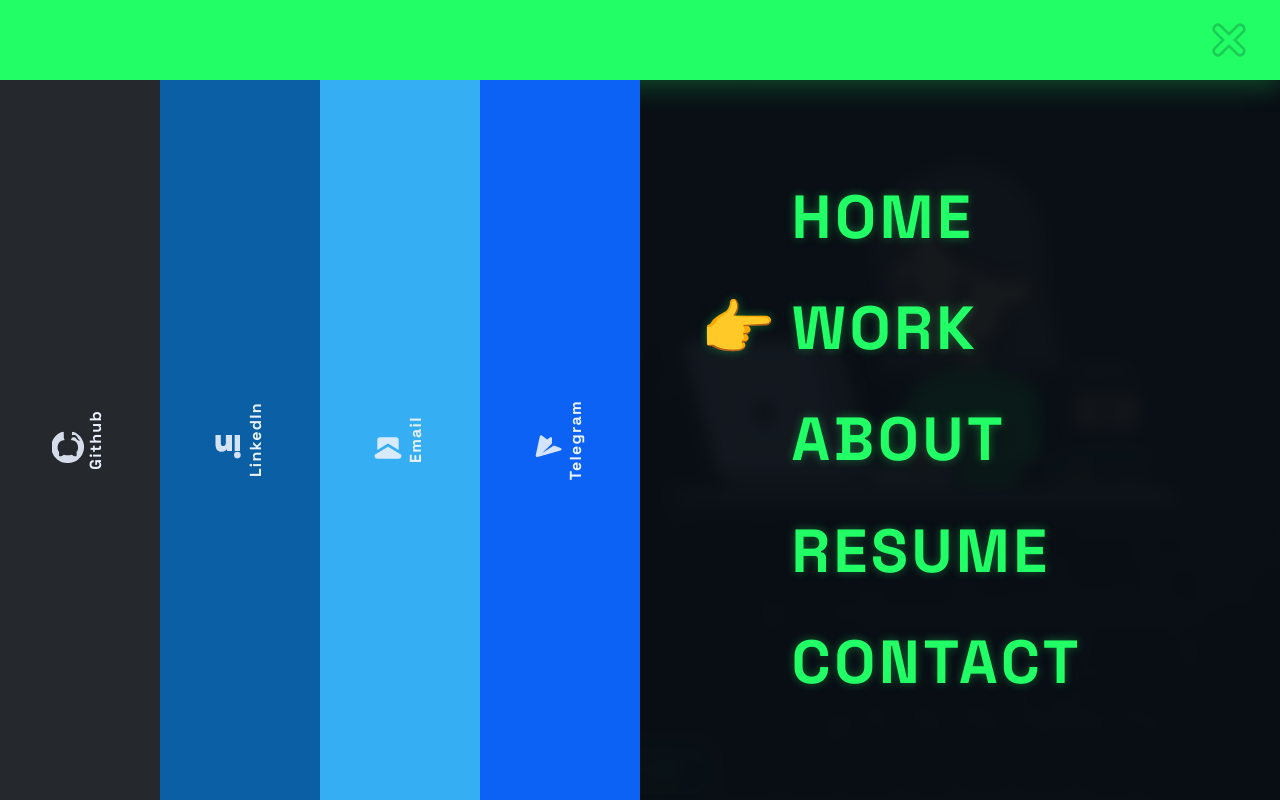
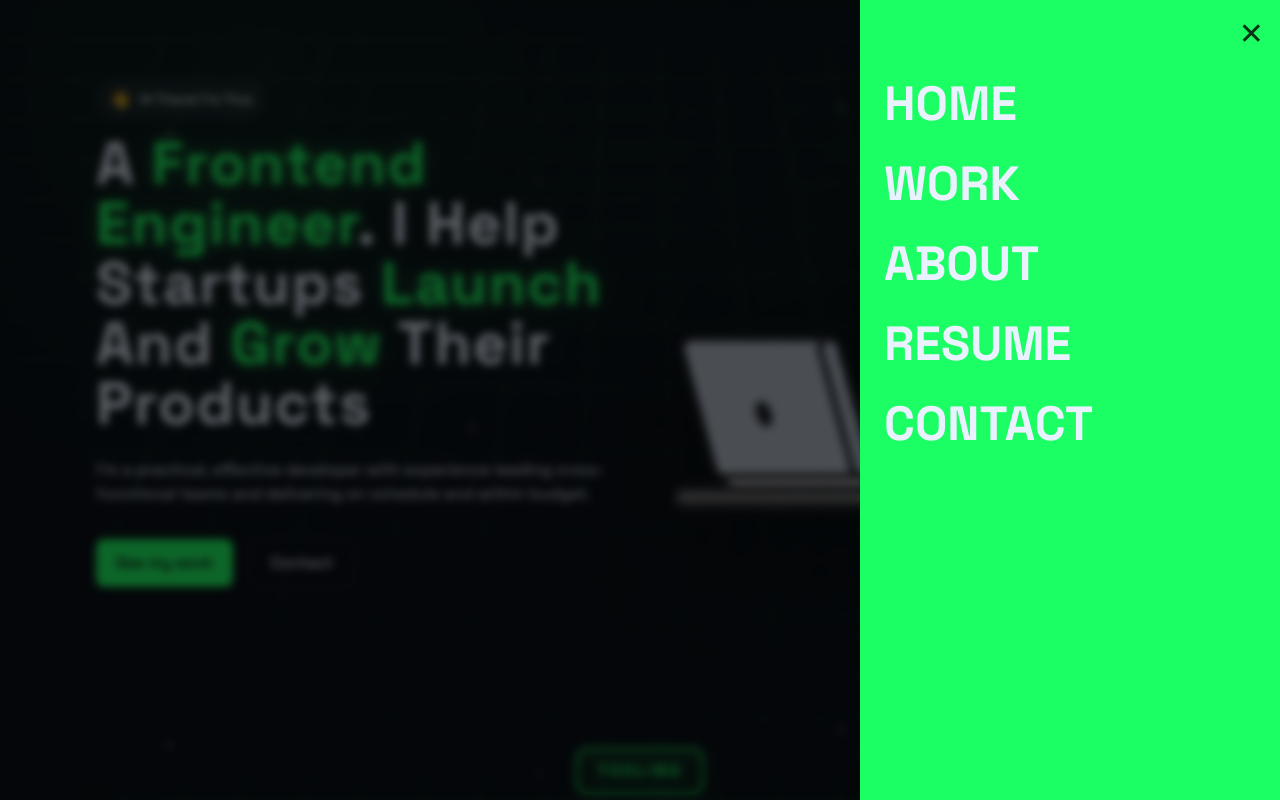
Before and after one commit to TINANOROUZI/portfolio-tina, a React (Vite) app: page / in a window 1280 px wide. Both pictures are taken after a click on the button "Open menu". Built offline with nearby package versions, Linux system fonts and the light colour scheme.

Commit message:
Update OverlayMenu.jsx

```diff
--- a/src/components/nav/OverlayMenu.jsx
+++ b/src/components/nav/OverlayMenu.jsx
@@ -1,121 +1,74 @@
-// src/components/nav/OverlayMenu.jsx
-import { useEffect, useState } from "react";
-
-/* --- Your official links --- */
-const LINKEDIN =
-  "https://www.linkedin.com/in/tinanorouzimoghaddam?utm_source=share&utm_campaign=share_via&utm_content=profile&utm_medium=ios_app";
-const GITHUB   = "https://github.com/TINANOROUZI";
-const EMAIL    = "mailto:tinanoruzi14@gmail.com";
-const TELEGRAM = "https://t.me/tinanoruzi";
-
-/* --- Inline icons --- */
-const Ico = {
-  GitHub: (p) => (
-    <svg viewBox="0 0 24 24" fill="currentColor" {...p}>
-      <path d="M12 .5a12 12 0 0 0-3.79 23.4c.6.11.82-.26.82-.58v-2.02c-3.34.73-4.04-1.6-4.04-1.6-.55-1.41-1.35-1.79-1.35-1.79-1.11-.77.08-.75.08-.75 1.22.09 1.86 1.25 1.86 1.25 1.09 1.86 2.85 1.32 3.54 1.01.11-.79.43-1.32.78-1.62-2.66-.3-5.46-1.33-5.46-5.93 0-1.31.47-2.38 1.24-3.22-.13-.3-.54-1.52.12-3.18 0 0 1.01-.32 3.31 1.23a11.5 11.5 0 0 1 6.02 0c2.29-1.55 3.31-1.23 3.31-1.23.66 1.66.26 2.88.13 3.18.77.84 1.24 1.91 1.24 3.22 0 4.61-2.8 5.63-5.47 5.93.44.38.83 1.12.83 2.26v3.35c0 .32.22.7.83.58A12 12 0 0 0 12 .5Z" />
-    </svg>
-  ),
-  LinkedIn: (p) => (
-    <svg viewBox="0 0 24 24" fill="currentColor" {...p}>
-      <path d="M4.98 3.5A2.5 2.5 0 1 1 5 8.5 2.5 2.5 0 0 1 4.98 3.5ZM3 9h4v12H3zM9 9h3.8v1.64h.05c.53-1 1.83-2.06 3.77-2.06 4.03 0 4.77 2.65 4.77 6.09V21h-4v-5.33c0-1.27-.02-2.9-1.77-2.9-1.77 0-2.04 1.38-2.04 2.8V21H9z"/>
-    </svg>
-  ),
-  Email: (p) => (
-    <svg viewBox="0 0 24 24" fill="currentColor" {...p}>
-      <path d="M4 4h16a2 2 0 0 1 2 2v1l-10 6L2 7V6a2 2 0 0 1 2-2Zm0 6.5 8 4.8 8-4.8V18a2 2 0 0 1-2 2H6a2 2 0 0 1-2-2Z"/>
-    </svg>
-  ),
-  Telegram: (p) => (
-    <svg viewBox="0 0 24 24" fill="currentColor" {...p}>
-      <path d="M9.15 14.32 8.95 19.2a1 1 0 0 0 1.6.85l2.15-1.5 3.9 2.9a1 1 0 0 0 1.56-.61L21.2 6.6a1 1 0 0 0-1.33-1.17L2.52 10.2a1 1 0 0 0 .02 1.9l5.02 1.9 8.85-5.6-7.26 6.92Z"/>
-    </svg>
-  ),
-};
-
-function Stripe({ href, color, label, Icon, delayMs }) {
-  return (
-    <a
-      className="stripe"
-      href={href}
-      target={href.startsWith("#") || href.startsWith("/") ? "_self" : "_blank"}
-      rel="noreferrer"
-      style={{ backgroundColor: color, transitionDelay: `${delayMs}ms` }}
-    >
-      <div className="stripe-inner">
-        <Icon className="w-7 h-7 md:w-8 md:h-8 opacity-90 mb-3 md:mb-4" />
-        <span className="stripe-text">{label}</span>
-      </div>
-    </a>
-  );
-}
-
 export default function OverlayMenu({ open, onClose }) {
-  const [active, setActive] = useState(1);
-
-  useEffect(() => {
-    const esc = (e) => e.key === "Escape" && onClose();
-    window.addEventListener("keydown", esc);
-    return () => window.removeEventListener("keydown", esc);
-  }, [onClose]);
-
-  const stripes = [
-    { label: "Github",   href: GITHUB,   color: "#25282d", Icon: Ico.GitHub },
-    { label: "LinkedIn", href: LINKEDIN, color: "#0b5fa4", Icon: Ico.LinkedIn },
-    { label: "Email",    href: EMAIL,    color: "#35aef3", Icon: Ico.Email },
-    { label: "Telegram", href: TELEGRAM, color: "#0b62f5", Icon: Ico.Telegram },
-  ];
-
-  const menu = [
-    { label: "HOME",    href: "/" },
-    { label: "WORK",    href: "/work" },
-    { label: "ABOUT",   href: "/about" },
-    { label: "RESUME",  href: "/resume.pdf" },
-    { label: "CONTACT", href: "/#contact" },
-  ];
-
   return (
     <div
-      className={`fixed inset-0 z-[90] bg-[#0a0f16]/95 overlay-enter ${open ? "active" : ""}`}
-      style={{ backdropFilter: "blur(8px)" }}
-      aria-hidden={!open}
+      className={`fixed inset-0 z-[60] transition ${
+        open ? "visible opacity-100" : "invisible opacity-0"
+      }`}
     >
-      {/* top neon bar + X */}
-      <div className="h-20 bg-accent flex items-center justify-end pr-4 sm:pr-6 shadow-[0_6px_24px_rgba(34,255,102,.25)]">
+      {/* dark background */}
+      <div
+        className="absolute inset-0 bg-black/60 backdrop-blur-sm"
+        onClick={onClose}
+      />
+
+      {/* the panel */}
+      <nav
+        className="absolute right-0 top-0 h-full w-[min(88vw,420px)]
+                   bg-[#1cff64] overflow-y-auto px-6
+                   pt-[calc(env(safe-area-inset-top)+16px)]
+                   pb-[calc(env(safe-area-inset-bottom)+24px)]"
+      >
         <button
+          onClick={onClose}
+          className="absolute right-4 top-4 text-black/80 text-3xl"
           aria-label="Close menu"
-          onClick={onClose}
-          className="group grid place-items-center p-2 rounded-md hover:scale-105 active:scale-95 transition z-[100]"
         >
-          <svg width="38" height="38" viewBox="0 0 24 24" aria-hidden="true">
-            <path d="M5 5l14 14M19 5L5 19" stroke="#0b0f17" strokeWidth="7" strokeLinecap="round" opacity=".22" />
-            <path d="M5 5l14 14M19 5L5 19" stroke="#22ff66" strokeWidth="3.5" strokeLinecap="round"
-              style={{ filter: "drop-shadow(0 0 8px rgba(34,255,102,.45))" }}/>
-          </svg>
+          ✕
         </button>
-      </div>
 
-      <div className="flex h-[calc(100%-80px)]">
-        {/* left colorful stripes */}
-        <div className="flex w-[36%] min-w-[120px] md:w-1/2 h-full">
-          {stripes.map((s, i) => (
-            <Stripe key={s.label} {...s} delayMs={120 + i * 100} />
-          ))}
-        </div>
-
-        {/* right nav list */}
-        <div className="flex-1 grid place-items-center p-4 sm:p-6">
-          <ul className="w-full max-w-[520px] space-y-5">
-            {menu.map((m, i) => (
-              <li key={m.label} className="reveal" data-delay={i + 1} onMouseEnter={() => setActive(i)}>
-                <a href={m.href} onClick={onClose} className="menu-link">
-                  <span className={`pointer ${active === i ? "opacity-100 translate-x-0" : "opacity-0 -translate-x-3"}`}>👉</span>
-                  {m.label}
-                </a>
-              </li>
-            ))}
-          </ul>
-        </div>
-      </div>
+        <ul className="mt-16 flex flex-col gap-8">
+          <li>
+            <a
+              href="/"
+              className="block text-4xl sm:text-5xl font-extrabold"
+            >
+              HOME
+            </a>
+          </li>
+          <li>
+            <a
+              href="/work"
+              className="block text-4xl sm:text-5xl font-extrabold"
+            >
+              WORK
+            </a>
+          </li>
+          <li>
+            <a
+              href="/about"
+              className="block text-4xl sm:text-5xl font-extrabold"
+            >
+              ABOUT
+            </a>
+          </li>
+          <li>
+            <a
+              href="/resume"
+              className="block text-4xl sm:text-5xl font-extrabold"
+            >
+              RESUME
+            </a>
+          </li>
+          <li>
+            <a
+              href="/contact"
+              className="block text-4xl sm:text-5xl font-extrabold"
+            >
+              CONTACT
+            </a>
+          </li>
+        </ul>
+      </nav>
     </div>
   );
 }
```
